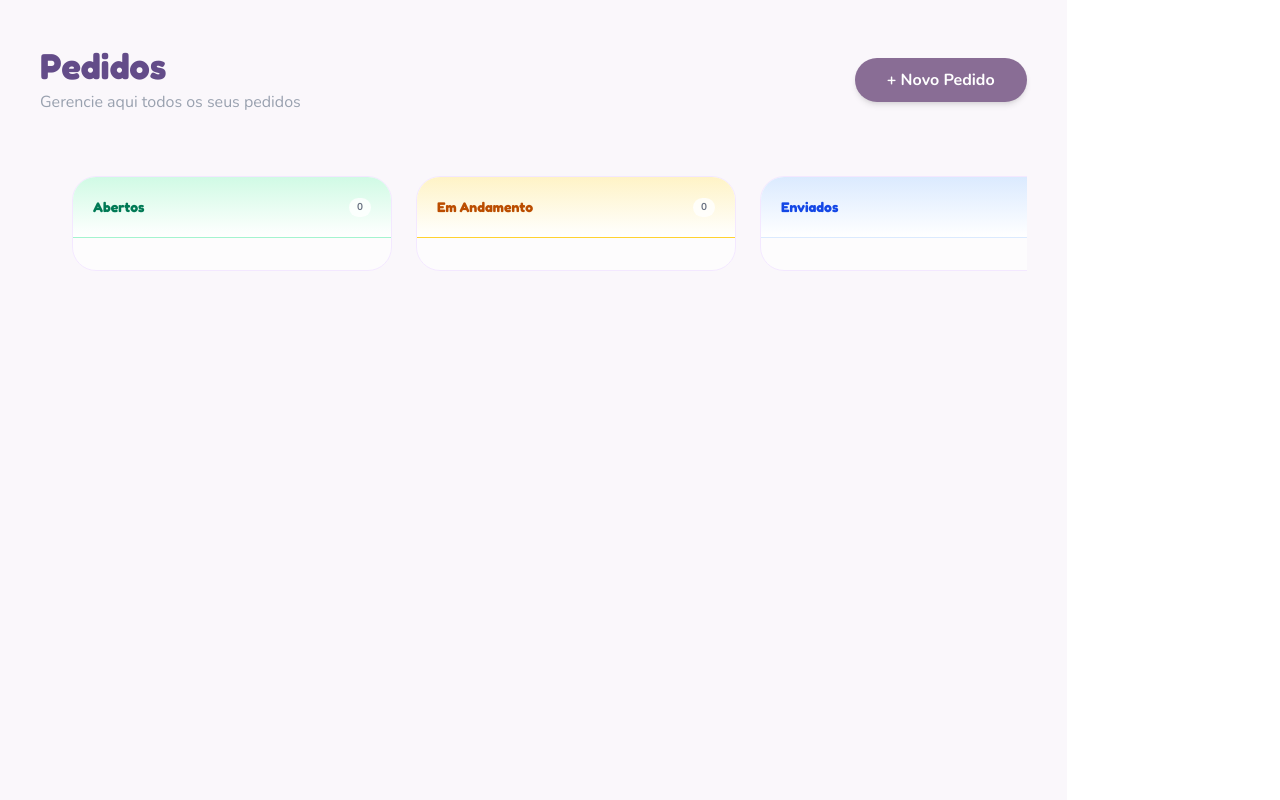
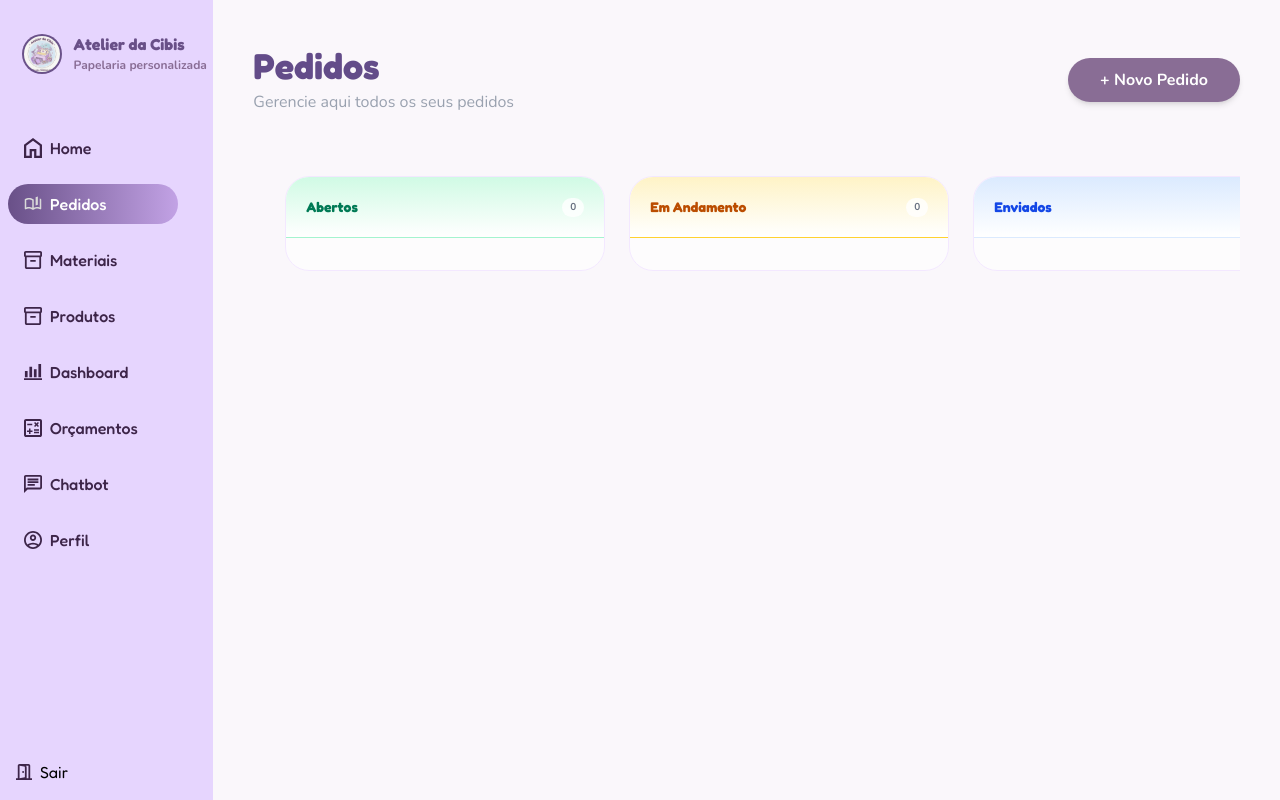
Before and after one commit to EselTech/react-vite-frontend, a React (Vite) app in the folder react-vite-frontend/: page /chatbot in a window 1280 px wide. Both pictures are taken after a click on the button "Pedidos". Built offline with nearby package versions, Linux system fonts and the light colour scheme.

Commit message:
Rotas finalizadas

```diff
--- a/react-vite-frontend/src/pages/Chatbot.jsx
+++ b/react-vite-frontend/src/pages/Chatbot.jsx
@@ -5,7 +5,7 @@ export function Chatbot() {
 
     return (
         <div className="flex">
-            <Nav/>
+            <Nav tela="Chatbot"/>
         <div className="w-10/12 flex flex-col justify-around items-center">
 
             <div className="self-start pl-[9vw] w-max">
--- a/react-vite-frontend/src/pages/Dashboard.jsx
+++ b/react-vite-frontend/src/pages/Dashboard.jsx
@@ -52,7 +52,7 @@ export function Dashboard() {
 
  return (
   <div className="flex">
-    <Nav/>
+    <Nav tela="Dashboard"/>
     <main className="flex-1 h-full p-10 flex flex-col min-h-0 bg-white font-sans text-gray-800">
 
       <header className="mb-6 shrink-0">
--- a/react-vite-frontend/src/pages/Materiais.jsx
+++ b/react-vite-frontend/src/pages/Materiais.jsx
@@ -42,7 +42,7 @@ export function Materiais() {
 
     return (
         <div className="flex">
-            <Nav/>
+            <Nav tela="Materiais"/>
         <div className="w-10/12 bg-white pl-20 pt-[4vh]">
             <Toaster
                 position="top-center"
--- a/react-vite-frontend/src/pages/Orcamentos.jsx
+++ b/react-vite-frontend/src/pages/Orcamentos.jsx
@@ -2,6 +2,7 @@ import { useEffect, useState } from "react";
 import { CardOrcamento } from "../components/CardOrcamento";
 import { DrawerOrcamento } from "../components/DrawerOrcamento";
 import { DrawerDetalhes } from "../components/DrawerDetalhes";
+import { Nav } from "../components/Nav";
 
 export function Orcamentos() {
     const [drawerIsOpen, setDrawerIsOpen] = useState(false);
@@ -31,7 +32,7 @@ export function Orcamentos() {
 
     return (
         <div className="flex">
-
+            <Nav tela="Orcamentos"/>
         <div className="w-10/12 bg-white pl-20 pt-[4vh]">
             <div className="w-11/12 mt-8 flex flex-wrap gap-2">
                 {listaOrcamentos.length > 0 ? (
--- a/react-vite-frontend/src/pages/Pedidos.jsx
+++ b/react-vite-frontend/src/pages/Pedidos.jsx
@@ -1,5 +1,6 @@
 import React, { useState } from "react";
 import DrawerPedidos from "../components/DrawerPedidos";
+import { Nav } from "../components/Nav";
 
 const produtosIniciais = [
     { id: "p1", nome: "Sacola de Papel", preco: 45.00, emoji: "🛍️" },
@@ -28,6 +29,8 @@ export function Pedidos() {
     };
 
     return (
+        <div className="flex">
+            <Nav tela="Pedidos"/>
         <div className="h-screen overflow-y-auto flex flex-col w-10/12 bg-[#FAF7FB] font-text p-10">
 
             <header className="h-20 flex items-center justify-between mb-6 shrink-0">
@@ -91,5 +94,6 @@ export function Pedidos() {
                 onSave={handleSave}
             />
         </div>
+        </div>
     );
 }
--- a/react-vite-frontend/src/pages/Perfil.jsx
+++ b/react-vite-frontend/src/pages/Perfil.jsx
@@ -1,9 +1,11 @@
 import { InputPerfil } from "../components/InputPerfil";
+import { Nav } from "../components/Nav";
 
 export function Perfil() {
 
     return (
-
+        <div className="flex">
+            <Nav tela="Perfil"/>
         <div className="w-10/12 bg-white pl-28 pt-[4vh] flex">
 
             <div className="w-1/2">
@@ -31,7 +33,7 @@ export function Perfil() {
             </div>
 
         </div>
-
+        </div>
     )
 
 }
--- a/react-vite-frontend/src/pages/Produtos.jsx
+++ b/react-vite-frontend/src/pages/Produtos.jsx
@@ -3,6 +3,7 @@ import { DrawerProduto } from "../components/DrawerProduto";
 import { DrawerDetalhesProduto } from "../components/DrawerDetalhesProduto";
 import { api } from "../provider/api";
 import { Toaster } from "react-hot-toast";
+import { Nav } from "../components/Nav";
 
 export function Produtos() {
     const [drawerIsOpen, setDrawerIsOpen] = useState(false);
@@ -68,6 +69,8 @@ export function Produtos() {
     }, [])
 
     return (
+        <div className="flex">
+            <Nav tela="Produtos"/>
         <div className="w-10/12 bg-white pl-20 pt-[4vh]">
             <Toaster
                 position="top-center"
@@ -181,5 +184,6 @@ export function Produtos() {
                 carregarProdutos={carregarProdutos}
             />
         </div>
+        </div>
     );
 }
```
